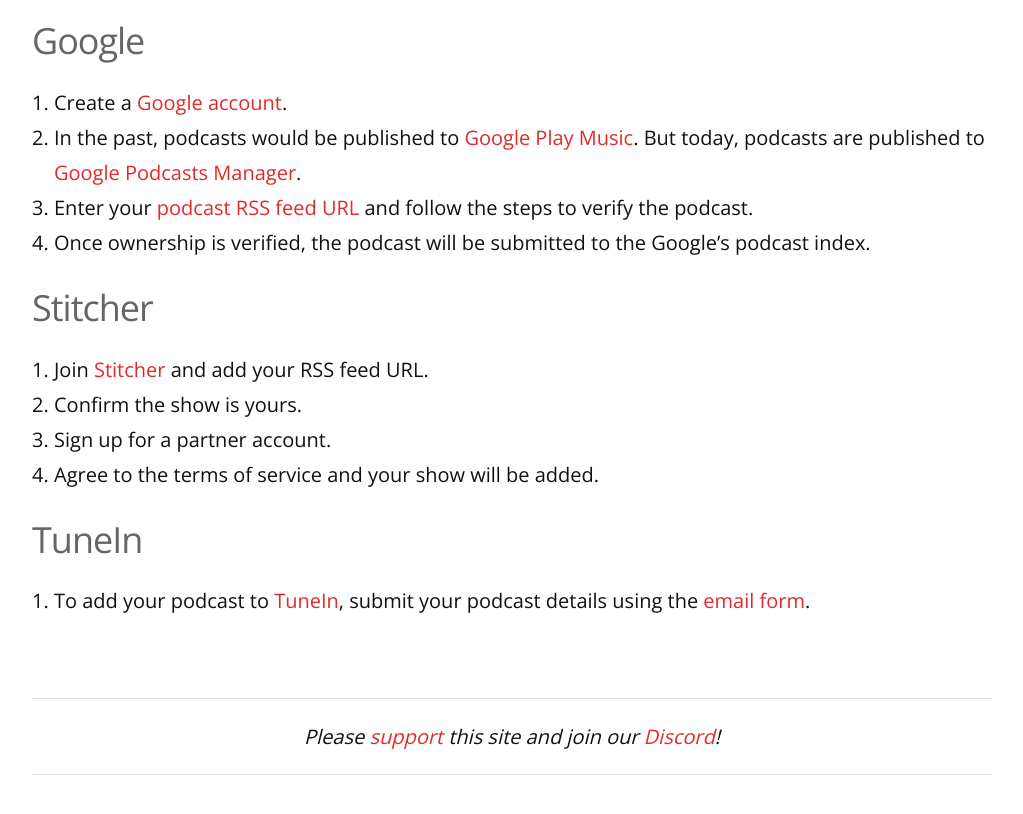
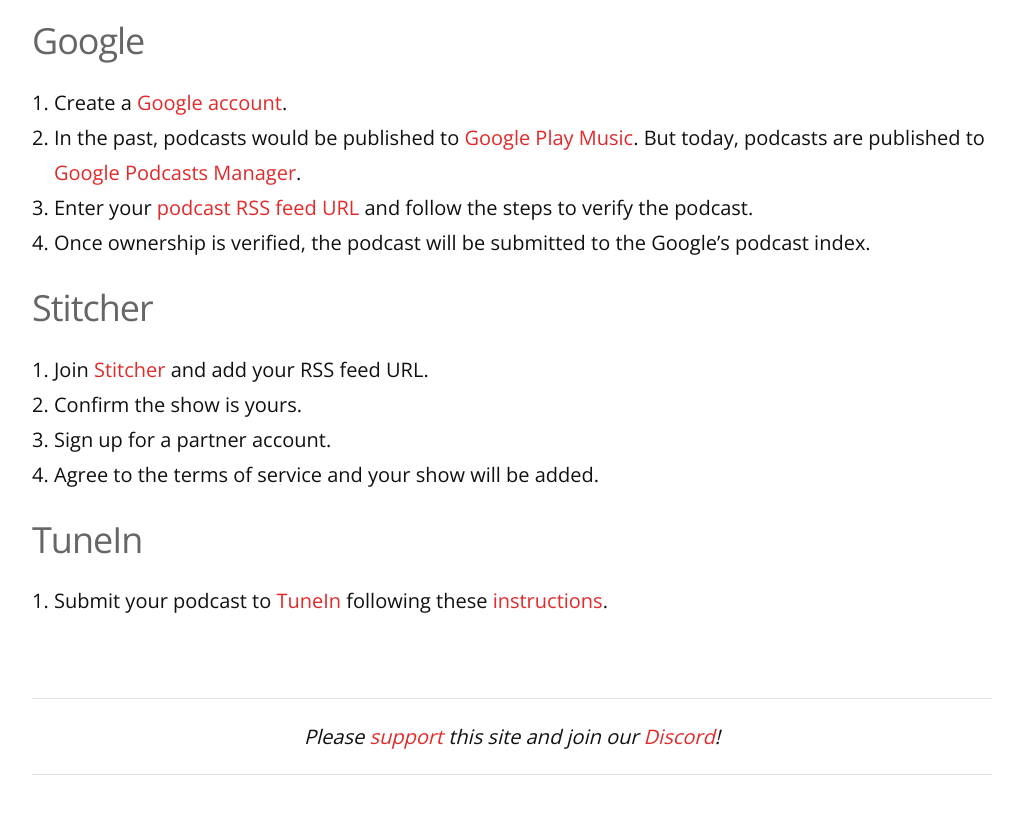
Before and after one commit to remarkablemark/remarkablemark.github.io, a Jekyll site: the page built from _posts/2020/2020-09-08-upload-free-podcast.md, in a window 1280 px wide and 900 px high, scrolled down 3068 px. Shown: the top 814 px of the window, without its empty margins (128-1151 px from the left). Built offline with Jekyll 4.4.1, drawn with Linux system fonts in a browser that asks for light colours; comment, search, counter and statistics services are not loaded; some of the changed text lies outside the part shown.

Commit message:
fix(posts): update "How to Publish a Podcast for Free"
Post: 2020-09-08-upload-free-podcast.md

Replace TuneIn 404 link

```diff
--- a/_posts/2020/2020-09-08-upload-free-podcast.md
+++ b/_posts/2020/2020-09-08-upload-free-podcast.md
@@ -82,4 +82,4 @@
 
 ### TuneIn
 
-1. To add your podcast to [TuneIn](https://tunein.com/), submit your podcast details using the [email form](https://help.tunein.com/contact/add-podcast-S19TR3Sdf).
+1. Submit your podcast to [TuneIn](https://tunein.com/) following these [instructions](https://help.podcast.co/en/articles/2699197-submit-to-tunein).
```
Also changed, not shown: other parts of _posts/2020/2020-09-08-upload-free-podcast.md (+1 -1 lines).
